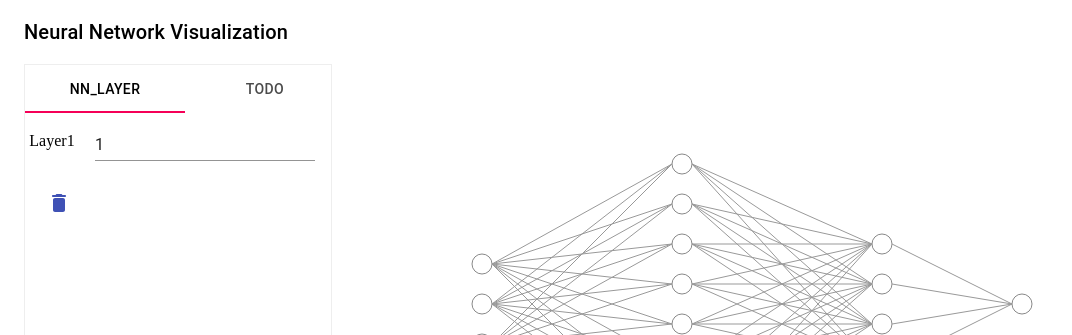
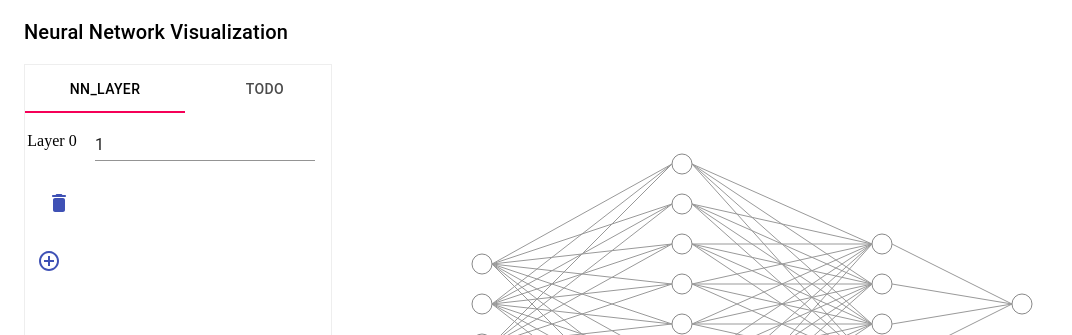
Before and after one commit to MicleMing/NN-Visualization, a React app: page / in a window 1280 px wide. Shown: the top 335 px of the page, without its empty margins (0-1072 px from the left). Built offline with nearby package versions, Linux system fonts and the light colour scheme.

Commit message:
feat: remove node

```diff
--- a/src/container/DrawPanel/DrawPanel.tsx
+++ b/src/container/DrawPanel/DrawPanel.tsx
@@ -1,7 +1,7 @@
 import React, { Component, createRef } from 'react';
 import * as d3 from 'd3';
 import styled from '../../styled';
-import DrawLayer from '../../services/DrawLayer';
+import DrawLayer from '../../services/DrawNN/DrawLayer';
 
 interface DrawPanelProps {
 }
--- a/src/container/NNPanel/NNLayer/NNLayer.tsx
+++ b/src/container/NNPanel/NNLayer/NNLayer.tsx
@@ -8,6 +8,7 @@ import DeleteRounded from '@material-ui/icons/DeleteRounded';
 interface NNLayerProps {
   id: string;
   nodes: number;
+  index: number;
   remove: (id: string) => void;
   onChange: (id: string, value: number) => void;
 }
@@ -40,7 +41,7 @@ const NNLayer = (props: NNLayerProps) => {
   const onRemove = () => props.remove(props.id);
   return (
     <Grid container>
-      <Grid item className={classes.label}> Layer1</Grid>
+      <Grid item className={classes.label}> Layer {props.index}</Grid>
       <Grid item className={classes.textField}>
         <TextField
           id="nodes-number"
--- a/src/container/NNPanel/NNPanel.tsx
+++ b/src/container/NNPanel/NNPanel.tsx
@@ -1,5 +1,7 @@
 import React, { Component } from 'react';
 import Grid from '@material-ui/core/Grid';
+import AddOutlined from '@material-ui/icons/AddCircleOutline';
+import IconButton from '@material-ui/core/IconButton';
 
 import uuid from '../../services/uuid';
 import NNLayer from './NNLayer';
@@ -30,6 +32,7 @@ class NNPanel extends Component<NNPanelProps, NNPanelState> {
     this.removeLayer = this.removeLayer.bind(this);
     this.genNNLayer = this.genNNLayer.bind(this);
     this.changeLayer = this.changeLayer.bind(this);
+    this.addLayer = this.addLayer.bind(this);
   }
 
   removeLayer(id: string) {
@@ -50,18 +53,27 @@ class NNPanel extends Component<NNPanelProps, NNPanelState> {
         ...layer,
       };
     });
-    this.setState({ layers: nlayers })
+    this.setState({ layers: nlayers });
+  }
+
+  addLayer() {
+    const { layers } = this.state;
+    const nlayer = layers.concat({ id: uuid.generate(), nodes: 1 });
+    this.setState({
+      layers: nlayer,
+    });
   }
 
   genNNLayer() {
     const { layers } = this.state;
-    return layers.map((layer) => {
+    return layers.map((layer, index) => {
       const { id, nodes } = layer;
       return (
         <NNLayer
           key={uuid.generate()}
           nodes={nodes}
           id={id}
+          index={index}
           remove={this.removeLayer}
           onChange={this.changeLayer}
         />
@@ -73,6 +85,11 @@ class NNPanel extends Component<NNPanelProps, NNPanelState> {
     return (
       <Grid container>
         {this.genNNLayer()}
+        <Grid item>
+          <IconButton onClick={this.addLayer} color="primary" aria-label="AddOutlined">
+            <AddOutlined />
+          </IconButton>
+        </Grid>
       </Grid>
     );
   }
```
Also changed, not shown: src/services/DrawNN/Config.ts (renamed from src/services/Config.ts), src/services/DrawNN/Draw.ts (renamed from src/services/Draw.ts), src/services/DrawNN/DrawLayer.ts (renamed from src/services/DrawLayer.ts), src/services/DrawNN/interface.ts (renamed from src/services/interface.ts).
